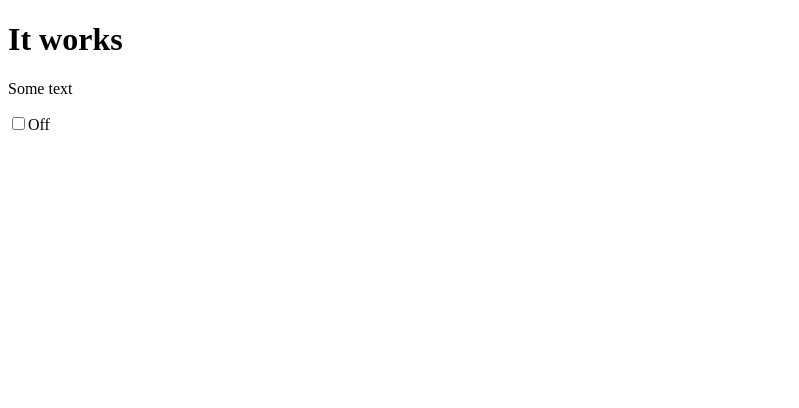
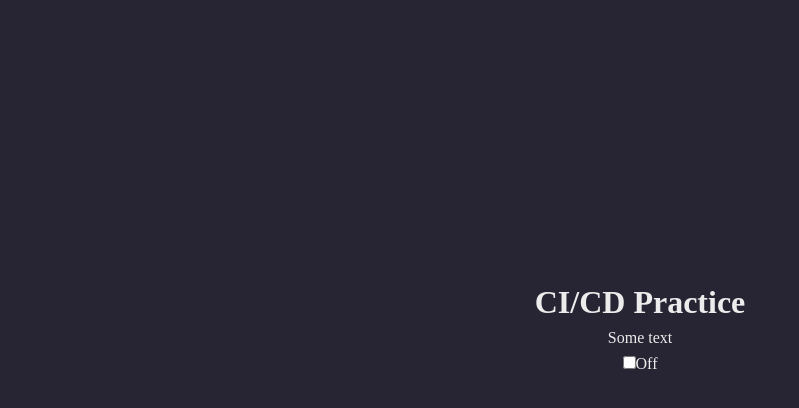
Before and after one commit to flyjeray/react-ci-cd-testing-practice, a React (Create React App) app: page / in a window 1280 px wide. Shown: the top 408 px of the page, without its empty margins (0-799 px from the left). Built offline with nearby package versions, Linux system fonts and the light colour scheme.

Commit message:
some styling

```diff
--- a/src/App.tsx
+++ b/src/App.tsx
@@ -1,11 +1,12 @@
 import React from "react";
 import { Text } from "./components/Text";
 import CheckboxWithLabel from "./components/CheckboxWithLabel";
+import "./styles.css";
 
 function App() {
   return (
-    <div className="App">
-      <h1>It works</h1>
+    <div className="container">
+      <h1>CI/CD Practice</h1>
       <Text value={"Some text"} />
       <CheckboxWithLabel labelOn={"On"} labelOff={"Off"} />
     </div>
--- /dev/null
+++ b/src/styles.css
@@ -0,0 +1,17 @@
+body {
+  background-color: rgb(39, 37, 51);
+}
+
+body * {
+  color: rgb(236, 236, 236);
+  margin: 0;
+}
+
+.container {
+  display: flex;
+  flex-direction: column;
+  gap: 8px;
+  align-items: center;
+  justify-content: center;
+  height: 80vh;
+}
```
